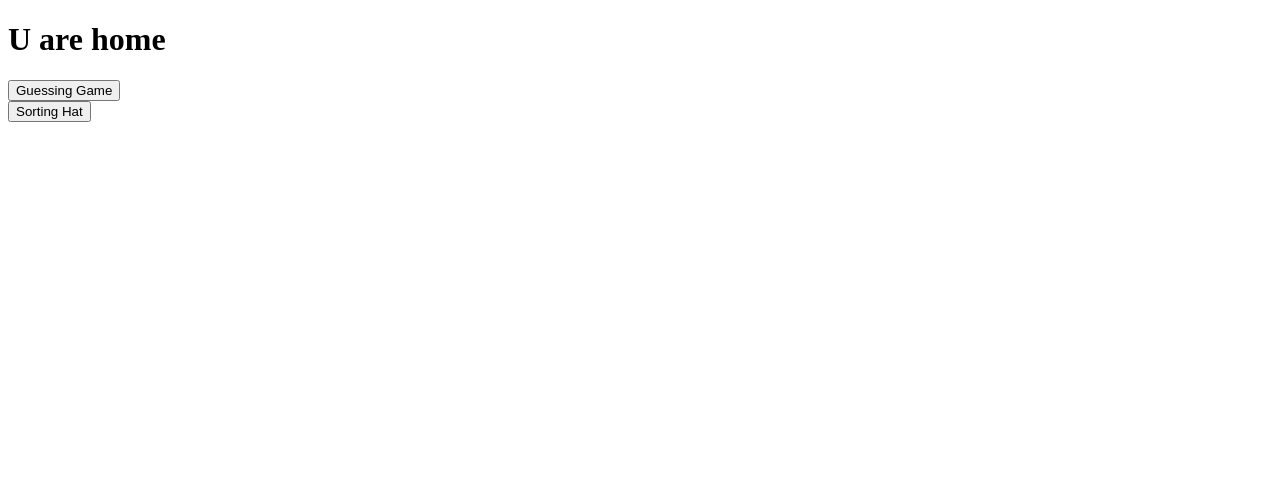
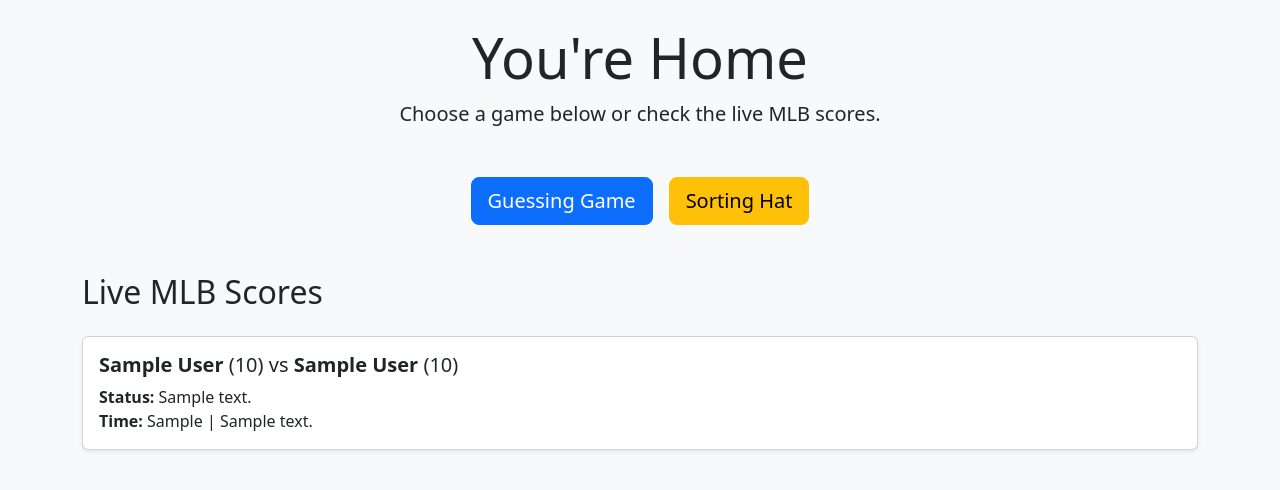
Before and after one commit to MyGitNameisZach/Python-Web-App, a Flask app: template templates/home.html in a window 1280 px wide. Shown: the top 490 px of the page. Run offline with Flask 3, Linux system fonts and the light colour scheme; the template is opened without the code that fills it: most values are stand-ins (such as "Sample title", 1, 10 or a date in 2020).

Commit message:
changed home layout and added mlb scores that shuld live update every 60 sec

```diff
--- a/app.py
+++ b/app.py
@@ -1,11 +1,17 @@
 from flask import Flask, render_template, request, redirect, url_for
 import random
+import requests
 
 app = Flask(__name__)
 
 @app.route("/")
 def hello():
-    return render_template('home.html')
+    url = "https://site.api.espn.com/apis/site/v2/sports/baseball/mlb/scoreboard"
+    response = requests.get(url)
+    data = response.json()
+
+    games = data.get("events", [])
+    return render_template('home.html',games=games)
 
 @app.route("/GuessingGame")
 def GG():
--- a/templates/home.html
+++ b/templates/home.html
@@ -1,15 +1,55 @@
 <!DOCTYPE html>
-<html>
+<html lang="en">
 <head>
+    <meta http-equiv="refresh" content="60">
+    <meta charset="UTF-8">
+    <meta name="viewport" content="width=device-width, initial-scale=1.0">
+    <title>{% block title %}Homepage{% endblock %}</title>
+    <link href="https://cdn.jsdelivr.net/npm/bootstrap@5.3.3/dist/css/bootstrap.min.css" rel="stylesheet">
 </head>
-    <body>
-        <h1> U are home</h1>
+<body class="bg-light">
+
+    <div class="container py-4">
+
+        <div class="text-center mb-5">
+            <h1 class="display-4">You're Home</h1>
+            <p class="lead">Choose a game below or check the live MLB scores.</p>
+        </div>
+
+        <div class="d-flex justify-content-center gap-3 mb-5">
             <form action="{{ url_for('GG') }}">
-            <button type="submit">Guessing Game</button>
+                <button type="submit" class="btn btn-primary btn-lg">Guessing Game</button>
             </form>
             <form action="{{ url_for('SH') }}">
-            <button type="submit"> Sorting Hat</button>
+                <button type="submit" class="btn btn-warning btn-lg">Sorting Hat</button>
             </form>
+        </div>
+
+        <h2 class="mb-4">Live MLB Scores</h2>
+        {% for game in games %}
+            <div class="card shadow-sm mb-3">
+                <div class="card-body">
+                    {% set competition = game.competitions[0] %}
+                    {% set home = competition.competitors[0] %}
+                    {% set away = competition.competitors[1] %}
+
+                    <h5 class="card-title">
+                        <strong>{{ home.team.displayName }}</strong> ({{ home.score }})
+                        vs
+                        <strong>{{ away.team.displayName }}</strong> ({{ away.score }})
+                    </h5>
+                    <p class="card-text mb-0">
+                        <span class="fw-bold">Status:</span> {{ competition.status.type.description }}
+                    </p>
+                    <p class="card-text">
+                        <span class="fw-bold">Time:</span> {{ competition.status.displayClock }} | {{ competition.status.type.detail }}
+                    </p>
+                </div>
+            </div>
+        {% else %}
+            <p class="text-muted">No games currently available.</p>
+        {% endfor %}
+    </div>
 
 </body>
 </html>
```
Lines whose indentation alone changed are shown as unchanged.
